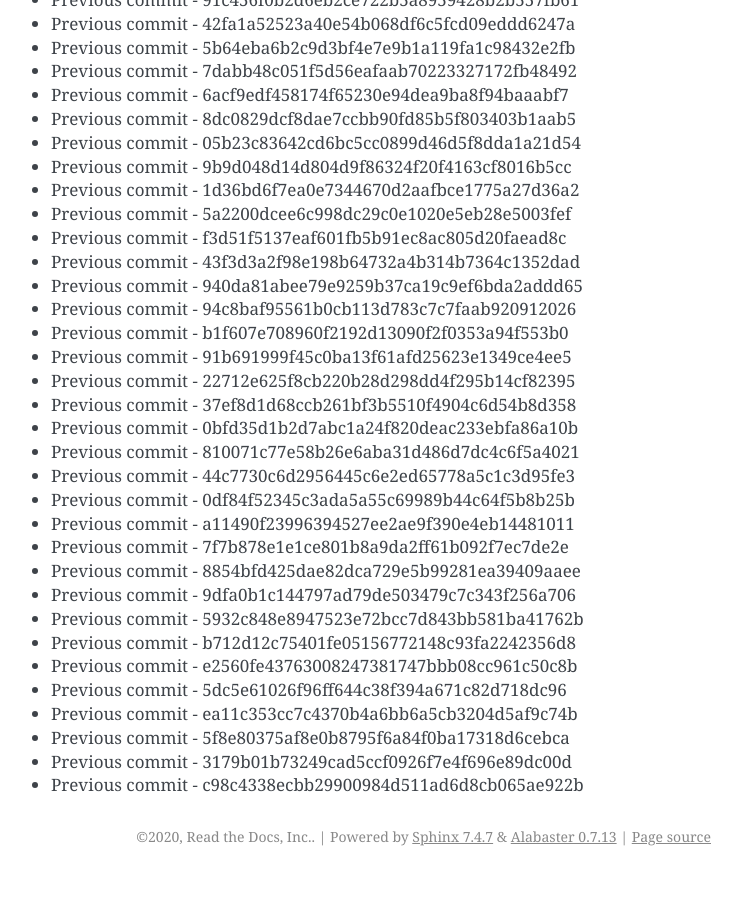
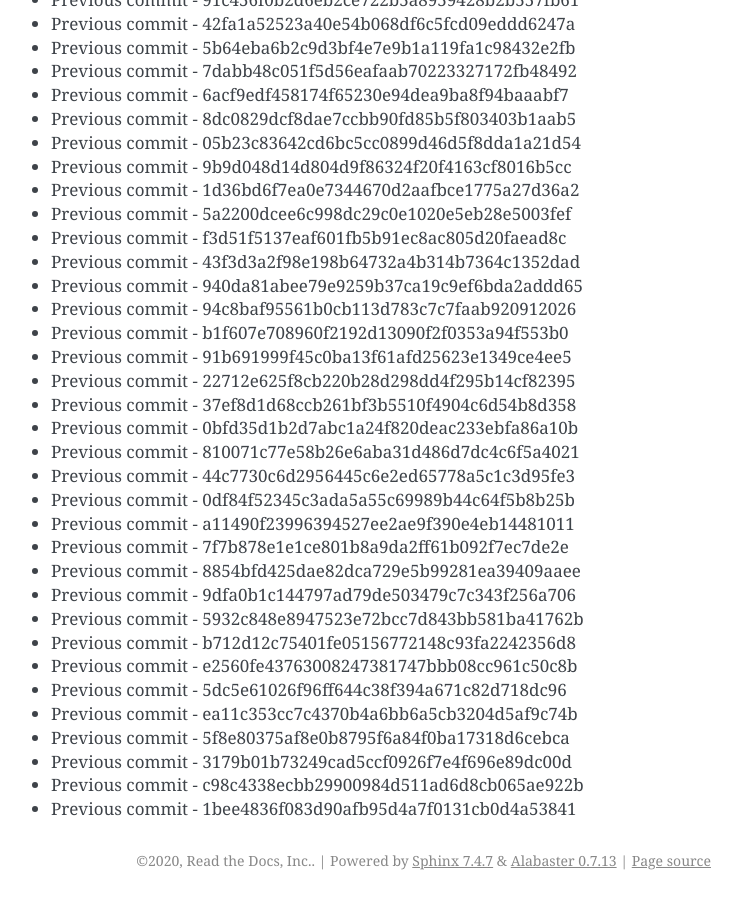
Before and after one commit to readthedocs/rtd-git-stresstest, a Sphinx documentation site: the page built from docs/updates.rst, in a window 1280 px wide and 900 px high, scrolled down 81779 px. Shown: the whole window, without its empty margins (399-1141 px from the left). Built offline with Sphinx 7.4.7, drawn with Linux system fonts in a browser that asks for light colours; before the commit the page ends 82655 px from its top, so only the background shows below that.

Commit message:
Generating commit from previous: 1bee4836f083d90afb95d4a7f0131cb0d4a53841

```diff
--- a/docs/updates.rst
+++ b/docs/updates.rst
@@ -3468,3 +3468,4 @@ It can be tested for any performance characteristics.
 * Previous commit - 5f8e80375af8e0b8795f6a84f0ba17318d6cebca
 * Previous commit - 3179b01b73249cad5ccf0926f7e4f696e89dc00d
 * Previous commit - c98c4338ecbb29900984d511ad6d8cb065ae922b
+* Previous commit - 1bee4836f083d90afb95d4a7f0131cb0d4a53841
```
